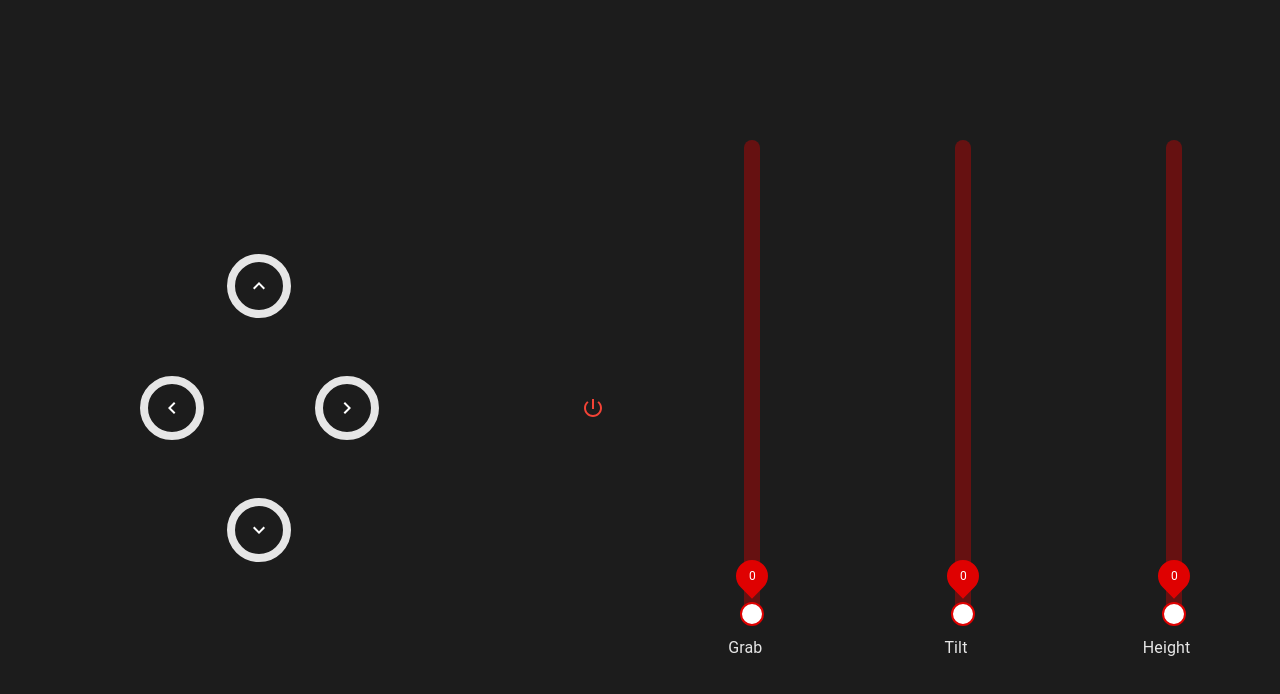
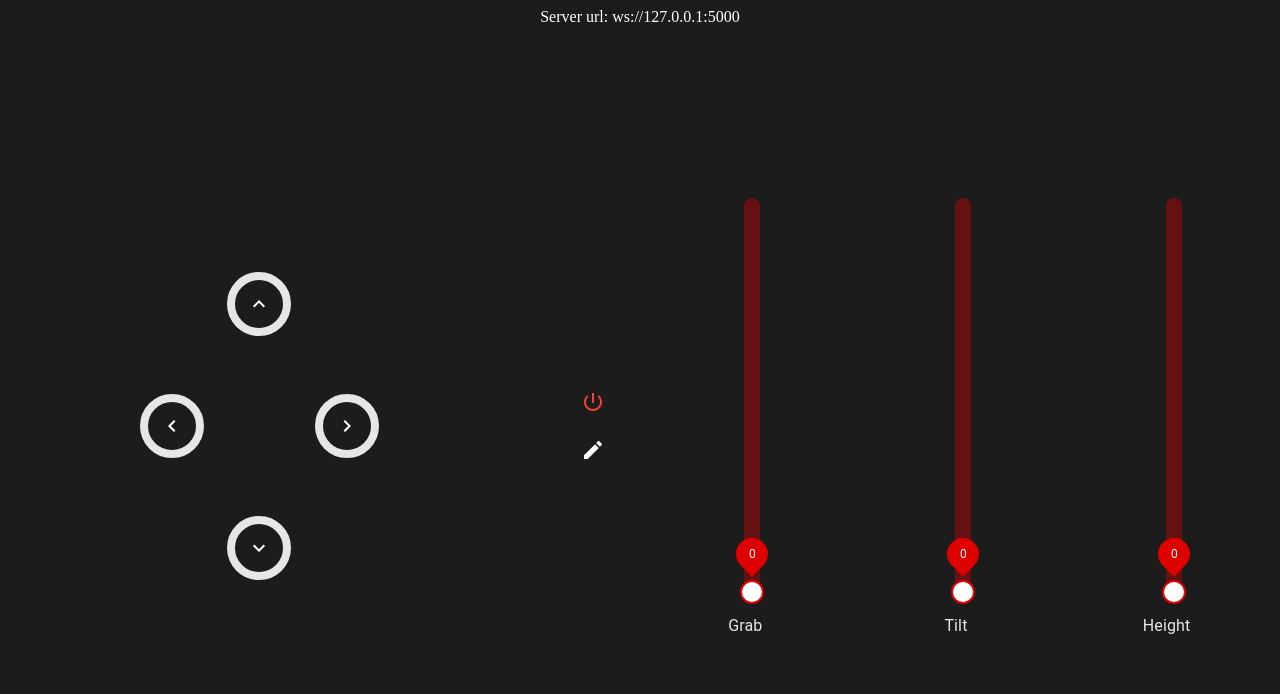
Before and after one commit to MikeSquall/pi_robot, a React (Vite) app in the folder webapp/: page / in a window 1280 px wide. Shown: the top 694 px of the page. Built offline with nearby package versions, Linux system fonts and the light colour scheme.

Commit message:
Handle change server url dynamically

```diff
--- a/webapp/package.json
+++ b/webapp/package.json
@@ -7,7 +7,8 @@
   "license": "MIT",
   "private": false,
   "scripts": {
-    "start": "parcel src/index.html"
+    "start": "parcel src/index.html",
+    "build": "parcel build src/index.html"
   },
   "dependencies": {
     "@material-ui/core": "^4.0.0",
--- a/webapp/src/components/ConnectionButton.tsx
+++ b/webapp/src/components/ConnectionButton.tsx
@@ -1,11 +1,12 @@
 import React from 'react';
 import {createStyles, Grid, IconButton, makeStyles, Theme} from '@material-ui/core';
 import {red, green} from '@material-ui/core/colors/';
-import {PowerSettingsNew} from '@material-ui/icons';
+import {Create, PowerSettingsNew} from '@material-ui/icons';
 
 interface ConnectionProps {
   connected: boolean;
   onClick: () => void;
+  openModal: () => void;
 }
 
 const useStyles = makeStyles((theme: Theme) =>
@@ -40,6 +41,9 @@ export default (props: ConnectionProps) => {
           >
             <PowerSettingsNew />
           </IconButton>
+          <IconButton onClick={props.openModal} className={classes.button}>
+            <Create />
+          </IconButton>
         </Grid>
       </Grid>
     </>
--- a/webapp/src/components/Layout.tsx
+++ b/webapp/src/components/Layout.tsx
@@ -1,9 +1,12 @@
 import React from 'react';
-import {createStyles, Grid, makeStyles} from '@material-ui/core';
+import { createStyles, Grid, makeStyles } from '@material-ui/core';
+import env from '../env';
 import Moves from './Moves';
 import Sliders from './Sliders';
 import ConnectionButton from './ConnectionButton';
 import { ws } from '../utils/wsConnection';
+import ModalForm from './ModalForm';
+import ServerInfo from './ServerInfo';
 
 const useStyles = makeStyles(() =>
   createStyles({
@@ -17,9 +20,11 @@ export default () => {
   const classes = useStyles();
   const [connected, setConnected] = React.useState<boolean>(false);
   const [socket, setSocket] = React.useState<WebSocket | undefined>(undefined);
+  const [openModal, setOpenModal] = React.useState<boolean>(false);
+  const [serverUrl, setServerUrl] = React.useState<string>(`ws://${env.SERVER_HOST}:${env.SERVER_PORT}`);
 
   const connect = () => {
-    const connection = ws({ close: () => setConnected(false) });
+    const connection = ws({ close: () => setConnected(false), serverUrl });
     if (connection) {
       setSocket(connection);
       setConnected(true);
@@ -32,19 +37,24 @@ export default () => {
     setConnected(false);
   };
 
+  const handleOpenModal = () => setOpenModal(true);
+  const handleCloseModal = () => setOpenModal(false);
+
   return (
     <div>
+      <ServerInfo serverUrl={serverUrl} />
       <Grid container className={classes.root}>
         <Grid item xs={12} sm={5}>
           <Moves ws={socket}/>
         </Grid>
         <Grid item xs={12} sm={1}>
-          <ConnectionButton connected={connected} onClick={connected ? disconnect : connect} />
+          <ConnectionButton connected={connected} onClick={connected ? disconnect : connect} openModal={handleOpenModal}/>
         </Grid>
         <Grid item xs={12} sm={6}>
           <Sliders ws={socket}/>
         </Grid>
       </Grid>
+      <ModalForm open={openModal} serverUrl={serverUrl} onValid={setServerUrl} onClose={handleCloseModal}/>
     </div>
   )
 };
--- /dev/null
+++ b/webapp/src/components/ModalForm.tsx
@@ -0,0 +1,54 @@
+import React from 'react';
+import {Button, createStyles, makeStyles, Modal, TextField, Theme} from '@material-ui/core';
+
+interface ModalFormProps {
+  open: boolean;
+  serverUrl: string;
+  onValid: (url: string) => void;
+  onClose: () => void;
+}
+
+const useStyles = makeStyles((theme: Theme) =>
+  createStyles({
+    root: {
+      display: 'flex',
+      flexDirection: 'column',
+      height: '100vh',
+      justifyContent: 'space-evenly',
+      alignItems: 'center',
+      backgroundColor: theme.palette.background.default,
+    },
+    actions: {
+      display: 'flex',
+      flexDirection: 'row',
+      justifyContent: 'space-evenly',
+    },
+    button: {
+      backgroundColor: theme.palette.secondary.main,
+    },
+  }),
+);
+
+export default (props: ModalFormProps) => {
+  const classes = useStyles();
+  const [url, setUrl] = React.useState<string>(props.serverUrl);
+
+  const handleChange = (event: React.ChangeEvent<HTMLInputElement>) => setUrl(event.target.value);
+
+  const handleClick = () => {
+    props.onValid(url);
+    props.onClose();
+  };
+
+  return (
+    <Modal open={props.open} onClose={props.onClose}>
+      <form noValidate className={classes.root}>
+        <TextField variant="outlined" label="Server Url" value={url} onChange={handleChange}/>
+        <div>
+          <Button onClick={props.onClose}>Cancel</Button>
+          <Button onClick={handleClick} className={classes.button}>Set server URL</Button>
+        </div>
+      </form>
+    </Modal>
+  );
+};
--- /dev/null
+++ b/webapp/src/components/ServerInfo.tsx
@@ -0,0 +1,26 @@
+import React from 'react';
+import { createStyles, makeStyles } from '@material-ui/core';
+
+interface ServerInfoProps {
+  serverUrl: string;
+}
+
+const useStyles = makeStyles(() =>
+  createStyles({
+    root: {
+      display: 'flex',
+      justifyContent: 'center',
+      alignItems: 'center',
+      color: '#fff',
+    },
+  }),
+);
+
+export default (props: ServerInfoProps) => {
+  const classes = useStyles();
+  return (
+    <div className={classes.root}>
+      {`Server url: ${props.serverUrl}`}
+    </div>
+  );
+};
--- a/webapp/src/components/Sliders.tsx
+++ b/webapp/src/components/Sliders.tsx
@@ -1,6 +1,5 @@
 import React from 'react';
 import {createStyles, Grid, makeStyles, Slider, Theme, Typography} from '@material-ui/core';
-import {actions} from '../utils/constants';
 
 interface SlidersProps {
   ws?: WebSocket;
@@ -23,7 +22,7 @@ const useStyles = makeStyles((theme: Theme) =>
     slider: {
       height: '30vh',
       [theme.breakpoints.up('sm')]: {
-        height: '60vh',
+        height: '50vh',
       },
     },
     title: {
--- a/webapp/src/env.ts
+++ b/webapp/src/env.ts
@@ -1,4 +1,4 @@
 export default {
-  SERVER_HOST: '192.168.1.102',
+  SERVER_HOST: '127.0.0.1',
   SERVER_PORT: '5000',
 };
--- a/webapp/src/theme.ts
+++ b/webapp/src/theme.ts
@@ -9,6 +9,9 @@ export default createMuiTheme({
     background: {
       default: darkGrey,
       paper: lightGrey,
+    },
+    secondary: {
+      main: '#df0101',
     },
   },
   overrides: {
--- a/webapp/src/utils/wsConnection.ts
+++ b/webapp/src/utils/wsConnection.ts
@@ -1,15 +1,14 @@
-import env from '../env';
-
 interface wsOptions {
   open?: () => void;
   close?: () => void;
   message?: () => void;
+  serverUrl: string;
 }
 
-export const ws = (options?: wsOptions): WebSocket | undefined => {
+export const ws = (options: wsOptions): WebSocket | undefined => {
   let socket: WebSocket | undefined;
   try {
-    socket = new WebSocket(`ws://${env.SERVER_HOST}:${env.SERVER_PORT}`);
+    socket = new WebSocket(options.serverUrl);
   }
   catch (e) {
     socket = undefined;
```
